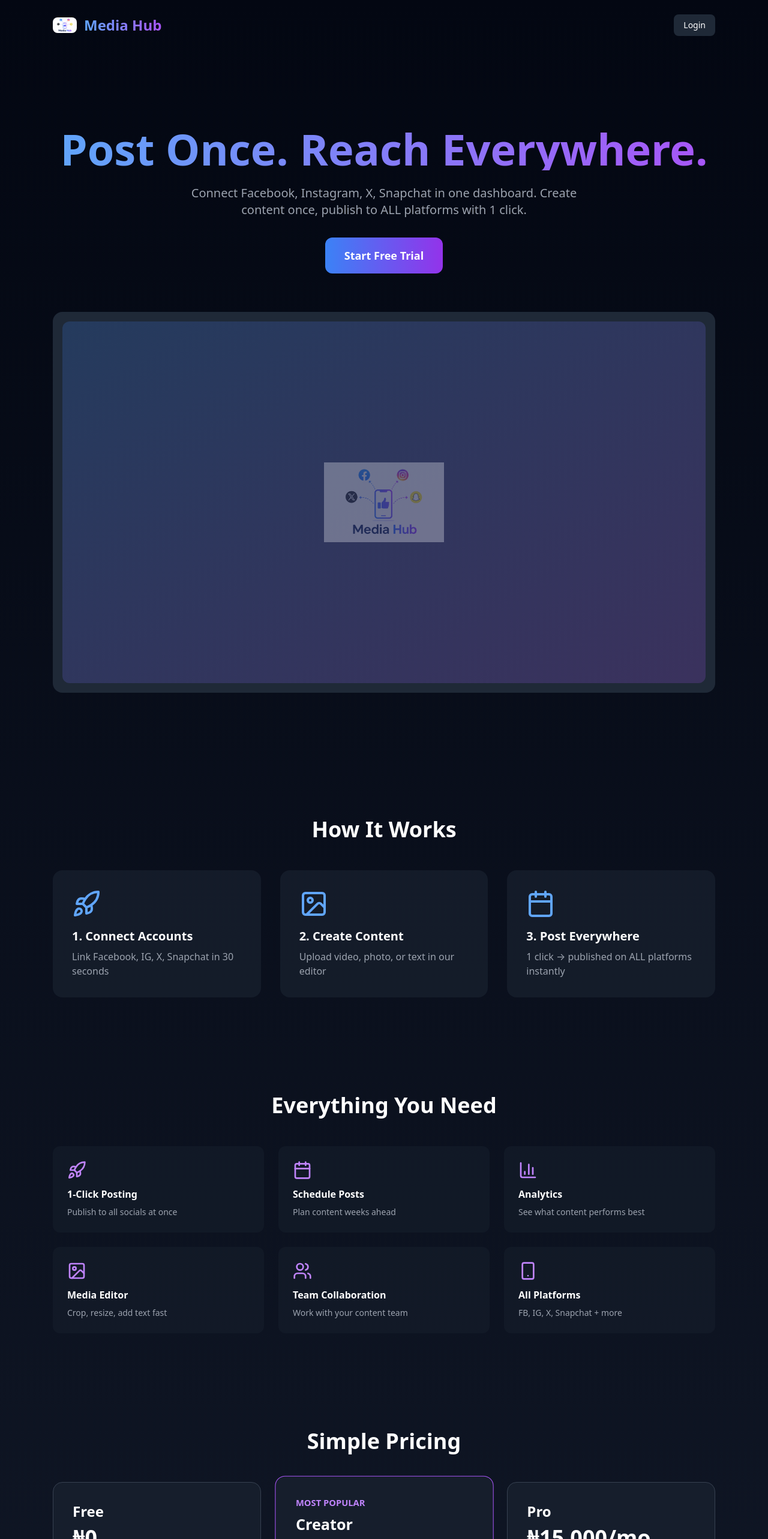
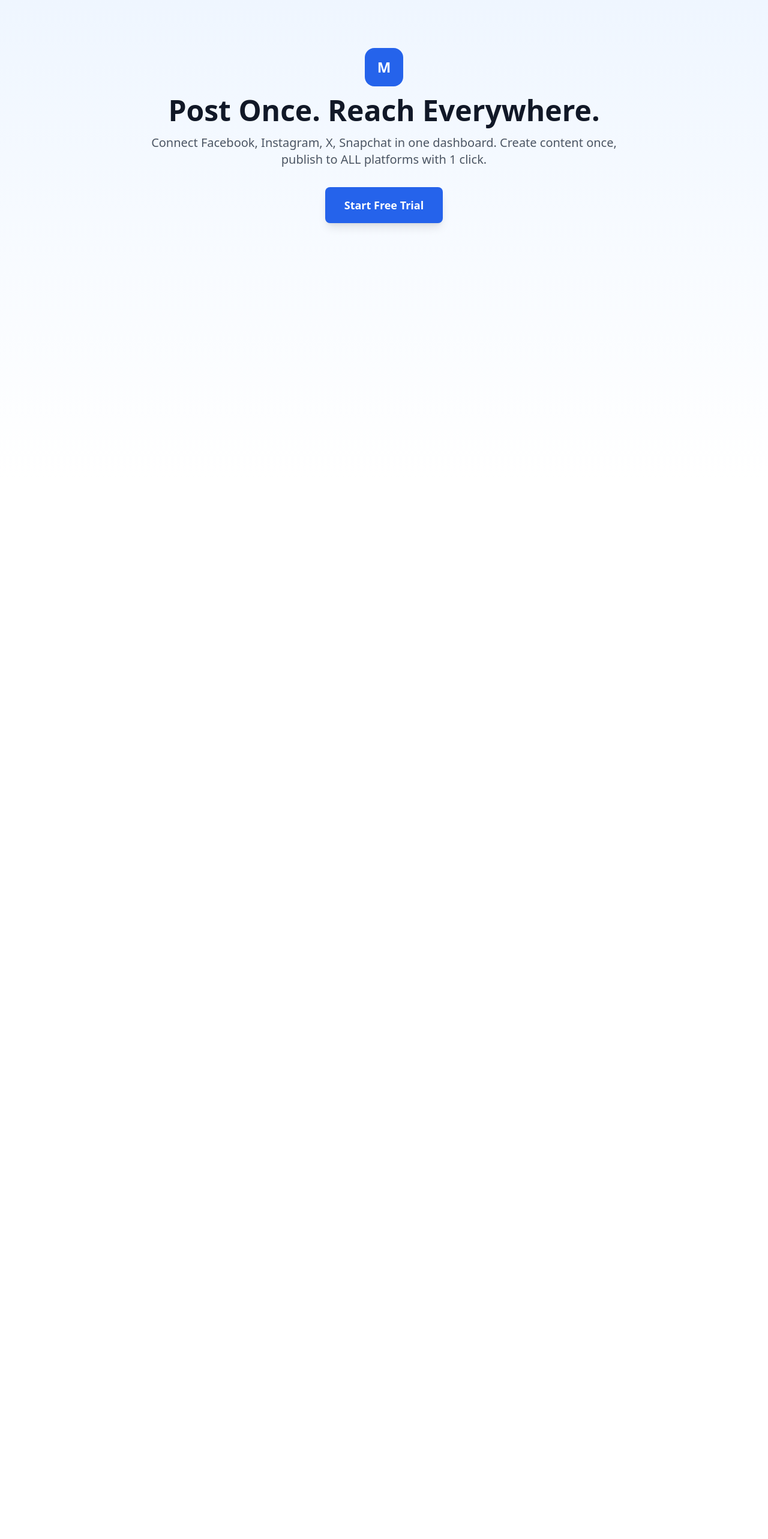
Before and after one commit to solomonenyinnaya14-a11y/Media-Hub, a Next.js app: page / in a window 1280 px wide. Shown: the top 2566 px of the page at 60% size. After the commit the page ends 800 px from the top, so only its background shows below. Built offline with nearby package versions, Linux system fonts and the light colour scheme.

Commit message:
Update page.tsx

```diff
--- a/app/page.tsx
+++ b/app/page.tsx
@@ -1,149 +1,16 @@
-"use client"
-import Image from "next/image"
-import { motion } from "framer-motion"
-import { Rocket, Calendar, BarChart3, Image as ImageIcon, Users, Smartphone, Check } from "lucide-react"
-
 export default function Home() {
   return (
-    <main className="min-h-screen bg-gradient-to-b from-gray-950 to-gray-900 text-white">
-
-      {/* NAVBAR WITH LOGO */}
-      <nav className="px-6 py-6 max-w-6xl mx-auto flex items-center justify-between">
-        <div className="flex items-center gap-3">
-          <Image src="/logo.png" alt="Media Hub Logo" width={40} height={40} className="rounded-lg" priority />
-          <span className="text-xl md:text-2xl font-bold bg-gradient-to-r from-blue-400 to-purple-500 bg-clip-text text-transparent">
-            Media Hub
-          </span>
-        </div>
-        <button className="text-sm bg-gray-800 px-4 py-2 rounded-lg hover:bg-gray-700 transition">
-          Login
-        </button>
-      </nav>
-
-      {/* HERO SECTION */}
-      <section className="px-6 py-20 md:py-32 max-w-6xl mx-auto text-center">
-        <motion.div
-          initial={{ opacity: 0, y: 20 }}
-          animate={{ opacity: 1, y: 0 }}
-          transition={{ duration: 0.6 }}
-        >
-          <h1 className="text-4xl md:text-7xl font-bold mb-6 bg-gradient-to-r from-blue-400 to-purple-500 bg-clip-text text-transparent">
-            Post Once. Reach Everywhere.
-          </h1>
-          <p className="text-lg md:text-xl text-gray-400 mb-8 max-w-2xl mx-auto">
-            Connect Facebook, Instagram, X, Snapchat in one dashboard. Create content once, publish to ALL platforms with 1 click.
-          </p>
-          <button className="bg-gradient-to-r from-blue-500 to-purple-600 px-8 py-4 rounded-xl font-semibold text-lg hover:scale-105 transition-transform">
+    <main className="min-h-screen bg-gradient-to-b from-blue-50 to-white">
+      <div className="max-w-4xl mx-auto px-6 py-20 text-center">
+        <div className="mb-8">
+          <div className="w-16 h-16 bg-blue-600 rounded-2xl mx-auto mb-4 flex items-center justify-center text-white text-2xl font-bold">M</div>
+          <h1 className="text-5xl font-bold text-gray-900 mb-4">Post Once. Reach Everywhere.</h1>
+          <p className="text-xl text-gray-600 mb-8">Connect Facebook, Instagram, X, Snapchat in one dashboard. Create content once, publish to ALL platforms with 1 click.</p>
+          <button className="bg-blue-600 hover:bg-blue-700 text-white px-8 py-4 rounded-lg font-semibold text-lg shadow-lg">
             Start Free Trial
           </button>
-        </motion.div>
-
-        <motion.div
-          className="mt-16 bg-gray-800 rounded-2xl p-4 border-gray-700"
-          initial={{ opacity: 0, scale: 0.9 }}
-          animate={{ opacity: 1, scale: 1 }}
-          transition={{ delay: 0.3, duration: 0.6 }}
-        >
-          <div className="aspect-video bg-gradient-to-br from-blue-500/20 to-purple-500/20 rounded-xl flex items-center justify-center">
-            <Image src="/logo.png" alt="Media Hub Dashboard" width={200} height={200} className="opacity-30" />
-          </div>
-        </motion.div>
-      </section>
-
-      {/* HOW IT WORKS */}
-      <section className="px-6 py-20 max-w-6xl mx-auto">
-        <h2 className="text-3xl md:text-4xl font-bold text-center mb-12">How It Works</h2>
-        <div className="grid md:grid-cols-3 gap-8">
-          {[
-            {icon: Rocket, title: "1. Connect Accounts", desc: "Link Facebook, IG, X, Snapchat in 30 seconds"},
-            {icon: ImageIcon, title: "2. Create Content", desc: "Upload video, photo, or text in our editor"},
-            {icon: Calendar, title: "3. Post Everywhere", desc: "1 click → published on ALL platforms instantly"}
-          ].map((step, i) => (
-            <motion.div
-              key={i}
-              className="bg-gray-800/50 p-8 rounded-2xl border-gray-700 hover:border-purple-500 transition"
-              initial={{ opacity: 0, y: 20 }}
-              whileInView={{ opacity: 1, y: 0 }}
-              viewport={{ once: true }}
-              transition={{ delay: i * 0.1 }}
-            >
-              <step.icon className="w-12 h-12 text-blue-400 mb-4" />
-              <h3 className="text-xl font-bold mb-2">{step.title}</h3>
-              <p className="text-gray-400">{step.desc}</p>
-            </motion.div>
-          ))}
         </div>
-      </section>
-
-      {/* FEATURES */}
-      <section className="px-6 py-20 max-w-6xl mx-auto">
-        <h2 className="text-3xl md:text-4xl font-bold text-center mb-12">Everything You Need</h2>
-        <div className="grid md:grid-cols-3 gap-6">
-          {[
-            {icon: Rocket, title: "1-Click Posting", desc: "Publish to all socials at once"},
-            {icon: Calendar, title: "Schedule Posts", desc: "Plan content weeks ahead"},
-            {icon: BarChart3, title: "Analytics", desc: "See what content performs best"},
-            {icon: ImageIcon, title: "Media Editor", desc: "Crop, resize, add text fast"},
-            {icon: Users, title: "Team Collaboration", desc: "Work with your content team"},
-            {icon: Smartphone, title: "All Platforms", desc: "FB, IG, X, Snapchat + more"}
-          ].map((f, i) => (
-            <motion.div
-              key={i}
-              className="bg-gray-800/30 p-6 rounded-xl border-gray-700"
-              whileHover={{ scale: 1.02 }}
-            >
-              <f.icon className="w-8 h-8 text-purple-400 mb-3" />
-              <h3 className="font-bold mb-2">{f.title}</h3>
-              <p className="text-sm text-gray-400">{f.desc}</p>
-            </motion.div>
-          ))}
-        </div>
-      </section>
-
-      {/* PRICING */}
-      <section className="px-6 py-20 max-w-6xl mx-auto">
-        <h2 className="text-3xl md:text-4xl font-bold text-center mb-12">Simple Pricing</h2>
-        <div className="grid md:grid-cols-3 gap-8">
-          {[
-            {name: "Free", price: "₦0", features: ["2 Social Accounts", "10 Posts/month", "Basic Analytics"]},
-            {name: "Creator", price: "₦5,000/mo", features: ["5 Social Accounts", "Unlimited Posts", "Schedule + Analytics", "Media Editor"], popular: true},
-            {name: "Pro", price: "₦15,000/mo", features: ["Unlimited Accounts", "Team Members", "Advanced Analytics", "Priority Support"]}
-          ].map((tier, i) => (
-            <motion.div
-              key={i}
-              className={`bg-gray-800/50 p-8 rounded-2xl border ${tier.popular ? 'border-purple-500 scale-105' : 'border-gray-700'}`}
-              initial={{ opacity: 0 }}
-              whileInView={{ opacity: 1 }}
-            >
-              {tier.popular && <div className="text-purple-400 text-sm font-bold mb-2">MOST POPULAR</div>}
-              <h3 className="text-2xl font-bold mb-2">{tier.name}</h3>
-              <div className="text-4xl font-bold mb-6">{tier.price}</div>
-              {tier.features.map((f, j) => (
-                <div key={j} className="flex items-center gap-2 mb-3">
-                  <Check className="w-5 h-5 text-green-400" />
-                  <span className="text-gray-300">{f}</span>
-                </div>
-              ))}
-              <button className="w-full mt-6 bg-gradient-to-r from-blue-500 to-purple-600 py-3 rounded-lg font-semibold hover:opacity-90">
-                Get Started
-              </button>
-            </motion.div>
-          ))}
-        </div>
-      </section>
-
-      {/* FOOTER WITH LOGO */}
-      <footer className="border-t border-gray-800 px-6 py-12">
-        <div className="max-w-6xl mx-auto flex-col md:flex-row items-center justify-between gap-4">
-          <div className="flex items-center gap-3">
-            <Image src="/logo.png" alt="Media Hub Logo" width={32} height={32} className="rounded" />
-            <span className="font-semibold">Media Hub PH</span>
-          </div>
-          <p className="text-sm text-gray-500 text-center">
-            Post Once. Reach Everywhere. | Made in Port Harcourt by Solomon Kelechi | SignalAI | RavenAI | MyStudybuddy
-          </p>
-        </div>
-      </footer>
+      </div>
     </main>
   )
 }
```
